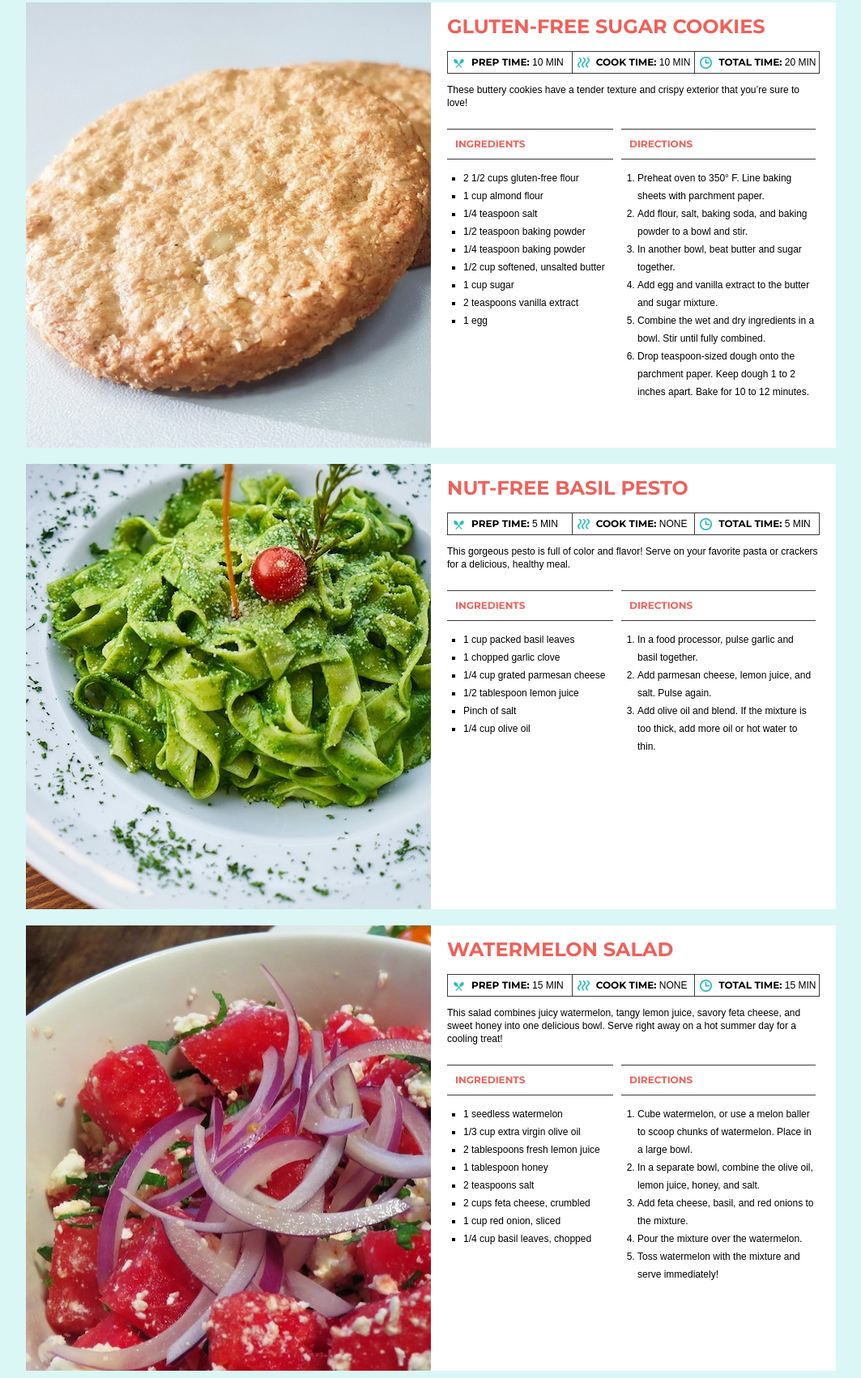
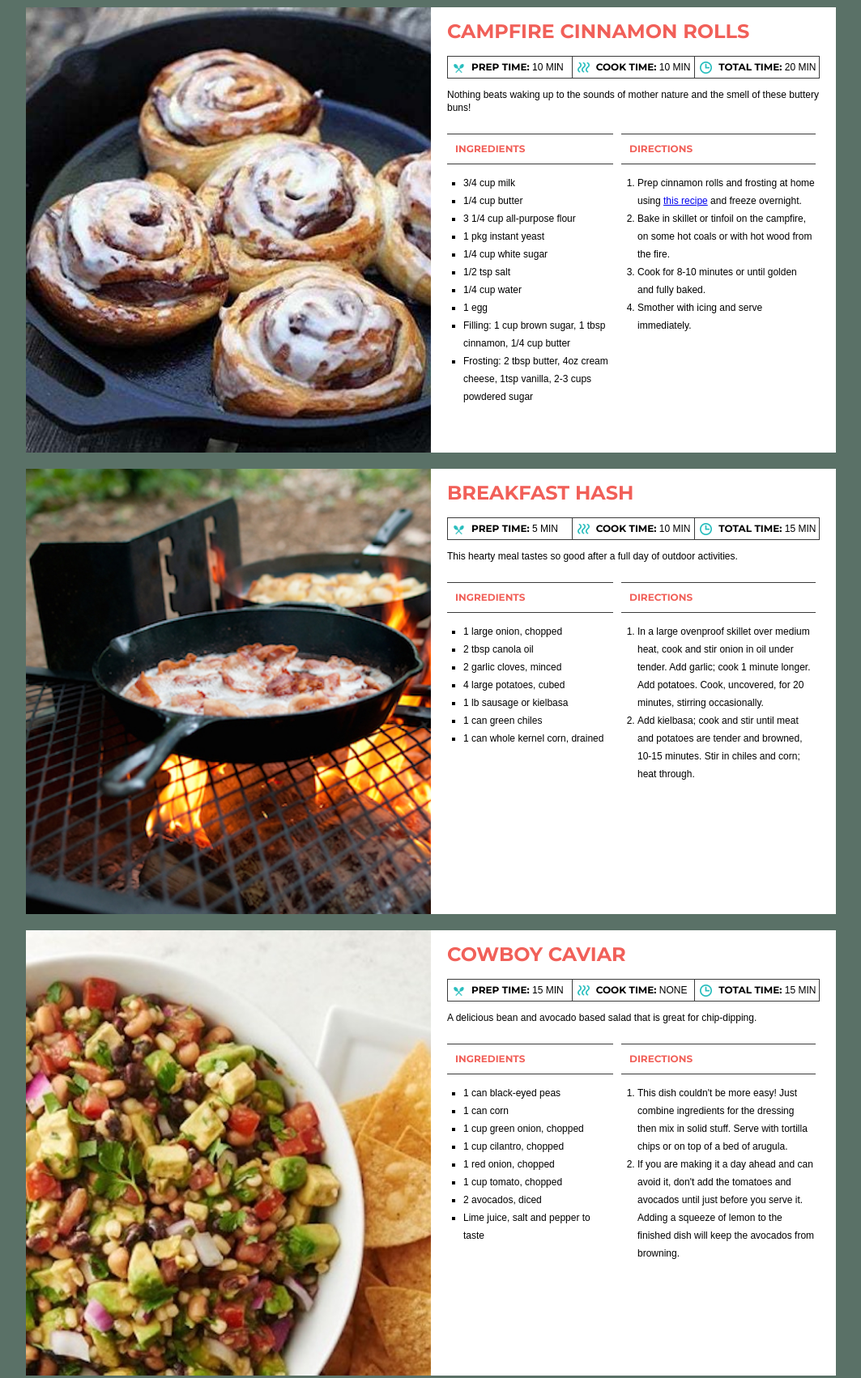
Before and after one commit to kate-seymour/Recipe-Cards, a plain HTML site: page index.html in a window 1280 px wide. Shown: the part 100-1802 px from the top of the page at 81% size, without its empty margins (108-1171 px from the left). Drawn offline with Linux system fonts and the light colour scheme.

Commit message:
Initial commit for camping recipes

```diff
--- a/css/style.css
+++ b/css/style.css
@@ -1,6 +1,6 @@
 /***** BASE STYLES *****/
 body {
-    background-color: #DAF7F6;
+    background-color: #5A7167;
     font-family: 'OpenSans', sans-serif;
     font-size: 12px;
     line-height: 16px;
@@ -46,16 +46,16 @@ main {
     box-sizing: border-box;
     overflow: auto;
 }
-#cookies .image {
-    background-image: url('../img/gluten-free-sugar-cookies.jpg');
+#rolls .image {
+    background-image: url('../img/cinnamon-roll.jpg');
     background-size: cover;
 }
-#pesto .image {
-    background-image: url('../img/nut-free-pesto.jpg');
+#hash .image {
+    background-image: url('../img/skillet.jpg');
     background-size: cover;
 }
 #salad .image {
-    background-image: url('../img/watermelon-salad.jpg');
+    background-image: url('../img/caviar.jpg');
     background-size: cover;
 }
 .recipe h2 {
--- a/index.html
+++ b/index.html
@@ -2,7 +2,7 @@
 <html lang="en">
     <head>
         <meta charset="utf-8">
-        <title>Recipe Cards Project</title>
+        <title>Camping and Cooking</title>
         <link rel="stylesheet" href="css/normalize.css"/>
         <link rel="stylesheet" href="css/style.css"/>
         <link href="https://fonts.googleapis.com/css?family=Montserrat:700%7COpen+Sans&display=swap" rel="stylesheet">
@@ -10,14 +10,14 @@
 
     <body>
         <header>
-            <img src="img/chef-hat.png" alt="chef hat">
-            <h1>Recipe Collection</h1>
+            <img src="img/campfire.jpg" alt="campfire">
+            <h1>Camping &amp; Cooking</h1>
         </header>
         <main>
-            <article id="cookies" class="card">
+            <article id="rolls" class="card">
                 <div class="image"></div>
                 <div class="recipe">
-                    <h2>Gluten-Free Sugar Cookies</h2>
+                    <h2>Campfire Cinnamon Rolls</h2>
                     <div class="time">
                         <div class="prep">
                             <img src="img/spoons.png" alt="prep time"><p class="time-details"><strong>Prep Time:</strong> 10 Min</p>
@@ -29,75 +29,70 @@
                             <img src="img/clock.png" alt="total time"><p class="time-details"><strong>Total Time:</strong> 20 Min</p>
                         </div>
                     </div>
-                    <p class="description">These buttery cookies have a tender texture and crispy exterior that you’re
-                        sure to love!</p>
+                    <p class="description">Nothing beats waking up to the sounds of mother nature and the smell of these buttery buns!</p>
                     <div class="columns">
                         <section class="ingredients">
                             <h3>Ingredients</h3>
                             <ul>
-                                <li>2 1/2 cups gluten-free flour</li>
-                                <li>1 cup almond flour</li>
-                                <li>1/4 teaspoon salt</li>
-                                <li>1/2 teaspoon baking powder</li>
-                                <li>1/4 teaspoon baking powder</li>
-                                <li>1/2 cup softened, unsalted butter</li>
-                                <li>1 cup sugar</li>
-                                <li>2 teaspoons vanilla extract</li>
+                                <li>3/4 cup milk</li>
+                                <li>1/4 cup butter</li>
+                                <li>3 1/4 cup all-purpose flour</li>
+                                <li>1 pkg instant yeast</li>
+                                <li>1/4 cup white sugar</li>
+                                <li>1/2 tsp salt</li>
+                                <li>1/4 cup water</li>
                                 <li>1 egg</li>
+                                <li>Filling: 1 cup brown sugar, 1 tbsp cinnamon, 1/4 cup butter</li>
+                                <li>Frosting: 2 tbsp butter, 4oz cream cheese, 1tsp vanilla, 2-3 cups powdered sugar</li>
                             </ul>
                         </section>
                         <section class="directions">
                             <h3>Directions</h3>
                             <ol>
-                                <li>Preheat oven to 350&deg; F. Line baking sheets with parchment paper.</li>
-                                <li>Add flour, salt, baking soda, and baking powder to a bowl and stir.</li>
-                                <li>In another bowl, beat butter and sugar together.</li>
-                                <li>Add egg and vanilla extract to the butter and sugar mixture.</li>
-                                <li>Combine the wet and dry ingredients in a bowl. Stir until fully combined.</li>
-                                <li>Drop teaspoon-sized dough onto the parchment paper. Keep dough 1 to 2 inches apart.
-                                    Bake for 10 to 12 minutes.</li>
+                                <li>Prep cinnamon rolls and frosting at home using <a href="https://www.thebakerchick.com/campfire-cinnamon-rolls/" target="_blank">this recipe</a> and freeze overnight.</li>
+                                <li>Bake in skillet or tinfoil on the campfire, on some hot coals or with hot wood from the fire.</li>
+                                <li>Cook for 8-10 minutes or until golden and fully baked.</li>
+                                <li>Smother with icing and serve immediately.</li>
                             </ol>
                         </section>
                     </div>
                 </div>
             </article>
-            <article id="pesto" class="card">
+            <article id="hash" class="card">
                 <div class="image">
                 </div>
                 <div class="recipe">
-                    <h2>Nut-Free Basil Pesto</h2>
+                    <h2>Breakfast Hash</h2>
                     <div class="time">
                         <div class="prep">
                             <img src="img/spoons.png" alt="prep time"><p class="time-details"><strong>Prep Time:</strong> 5 Min</p>
                         </div>
                         <div class="cook">
-                            <img src="img/steam.png" alt="cook time"><p class="time-details"><strong>Cook Time:</strong> None</p>
+                            <img src="img/steam.png" alt="cook time"><p class="time-details"><strong>Cook Time:</strong> 10 Min</p>
                         </div>
                         <div class="total">
-                            <img src="img/clock.png" alt="total time"><p class="time-details"><strong>Total Time:</strong> 5 Min</p>
+                            <img src="img/clock.png" alt="total time"><p class="time-details"><strong>Total Time:</strong> 15 Min</p>
                         </div>
                     </div>
-                    <p class="description">This gorgeous pesto is full of color and flavor! Serve on your favorite pasta
-                        or crackers for a delicious, healthy meal.</p>
+                    <p class="description">This hearty meal tastes so good after a full day of outdoor activities.</p>
                     <div class="columns">
                         <section class="ingredients">
                             <h3>Ingredients</h3>
                             <ul>
-                                <li>1 cup packed basil leaves</li>
-                                <li>1 chopped garlic clove</li>
-                                <li>1/4 cup grated parmesan cheese</li>
-                                <li>1/2 tablespoon lemon juice</li>
-                                <li>Pinch of salt</li>
-                                <li>1/4 cup olive oil</li>
+                                <li>1 large onion, chopped</li>
+                                <li>2 tbsp canola oil</li>
+                                <li>2 garlic cloves, minced</li>
+                                <li>4 large potatoes, cubed</li>
+                                <li>1 lb sausage or kielbasa</li>
+                                <li>1 can green chiles</li>
+                                <li>1 can whole kernel corn, drained</li>
                             </ul>
                         </section>
                         <section class="directions">
                             <h3>Directions</h3>
                             <ol>
-                                <li>In a food processor, pulse garlic and basil together.</li>
-                                <li>Add parmesan cheese, lemon juice, and salt. Pulse again.</li>
-                                <li>Add olive oil and blend. If the mixture is too thick, add more oil or hot water to
-                                    thin.</li>
+                                <li>In a large ovenproof skillet over medium heat, cook and stir onion in oil under tender. Add garlic; cook 1 minute longer. Add potatoes. Cook, uncovered, for 20 minutes, stirring occasionally.</li>
+                                <li>Add kielbasa; cook and stir until meat and potatoes are tender and browned, 10-15 minutes. Stir in chiles and corn; heat through.</li>
                             </ol>
                         </section>
                     </div>
@@ -106,7 +101,7 @@
             <article id="salad" class="card">
                 <div class="image"></div>
                 <div class="recipe">
-                    <h2>Watermelon Salad</h2>
+                    <h2>Cowboy Caviar</h2>
                     <div class="time">
                         <div class="prep">
                             <img src="img/spoons.png" alt="prep time"><p class="time-details"><strong>Prep Time:</strong> 15 Min</p>
@@ -118,32 +113,26 @@
                             <img src="img/clock.png" alt="total time"><p class="time-details"><strong>Total Time:</strong> 15 Min</p>
                         </div>
                     </div>
-                    <p class="description">This salad combines juicy watermelon, tangy lemon juice, savory feta cheese,
-                        and sweet honey into one delicious bowl. Serve right away on a hot summer day for a cooling
-                        treat!</p>
+                    <p class="description">A delicious bean and avocado based salad that is great for chip-dipping.</p>
                     <div class="columns">
                         <section class="ingredients">
                             <h3>Ingredients</h3>
                             <ul>
-                                <li>1 seedless watermelon</li>
-                                <li>1/3 cup extra virgin olive oil</li>
-                                <li>2 tablespoons fresh lemon juice</li>
-                                <li>1 tablespoon honey</li>
-                                <li>2 teaspoons salt</li>
-                                <li>2 cups feta cheese, crumbled</li>
-                                <li>1 cup red onion, sliced</li>
-                                <li>1/4 cup basil leaves, chopped</li>
+                                <li>1 can black-eyed peas</li>
+                                <li>1 can corn</li>
+                                <li>1 cup green onion, chopped</li>
+                                <li>1 cup cilantro, chopped</li>
+                                <li>1 red onion, chopped</li>
+                                <li>1 cup tomato, chopped</li>
+                                <li>2 avocados, diced</li>
+                                <li>Lime juice, salt and pepper to taste</li>
                             </ul>
                         </section>
                         <section class="directions">
                             <h3>Directions</h3>
                             <ol>
-                                <li>Cube watermelon, or use a melon baller to scoop chunks of watermelon. Place in a
-                                    large bowl.</li>
-                                <li>In a separate bowl, combine the olive oil, lemon juice, honey, and salt.</li>
-                                <li>Add feta cheese, basil, and red onions to the mixture.</li>
-                                <li>Pour the mixture over the watermelon.</li>
-                                <li>Toss watermelon with the mixture and serve immediately!</li>
+                                <li>This dish couldn't be more easy! Just combine ingredients for the dressing then mix in solid stuff. Serve with tortilla chips or on top of a bed of arugula.</li>
+                                <li>If you are making it a day ahead and can avoid it, don't add the tomatoes and avocados until just before you serve it. Adding a squeeze of lemon to the finished dish will keep the avocados from browning.</li>
                             </ol>
                         </section>
                     </div>
```
Also changed, not shown: camping-recipes.png (added), img/campfire.jpg (added), img/caviar.jpg (added), img/chef-hat.png (deleted), img/cinnamon-roll.jpg (added), img/gluten-free-sugar-cookies.jpg (deleted), img/nut-free-pesto.jpg (deleted), img/skillet.jpg (added), img/watermelon-salad.jpg (deleted), 1 other file.
